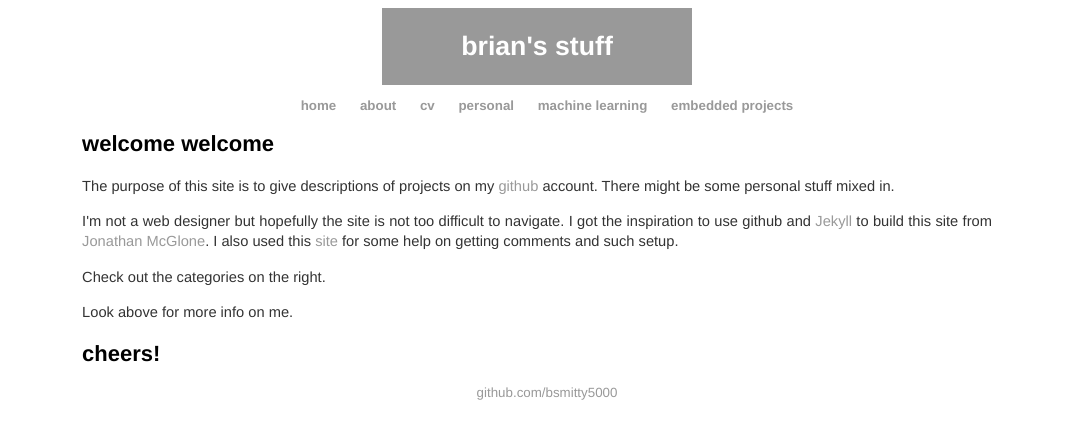
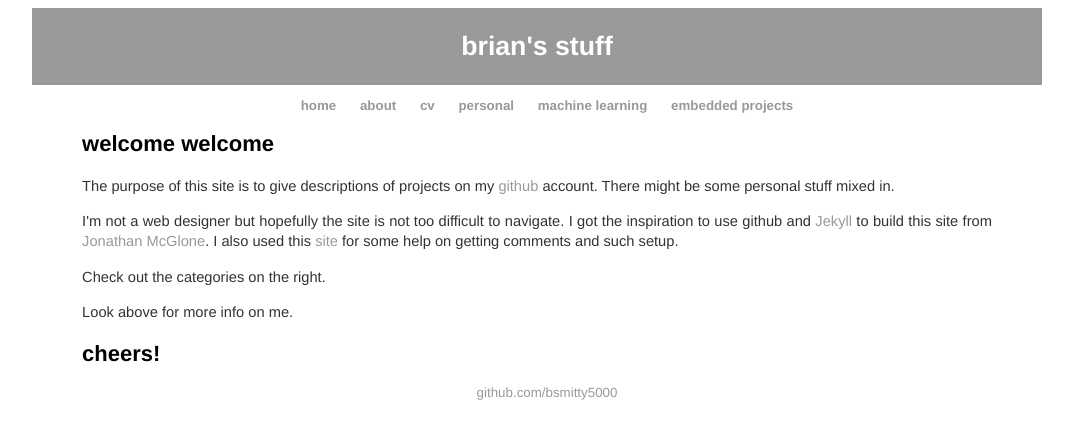
Before and after one commit to bsmitty5000/bsmitty5000.github.io, a Jekyll site: the page built from index.html, in a window 1280 px wide. Shown: the top 439 px of the page, without its empty margins (103-1176 px from the left). Built offline with Jekyll 4.4.1, drawn with Linux system fonts in a browser that asks for light colours.

Commit message:
Update main.css

```diff
--- a/css/main.css
+++ b/css/main.css
@@ -16,7 +16,7 @@ header {
     color:white;
     text-align:center;
     padding:5px;
-  width: 300px;
+  width: 1000px;
   display: block;
   margin-left: auto;
   margin-right: auto;
```
